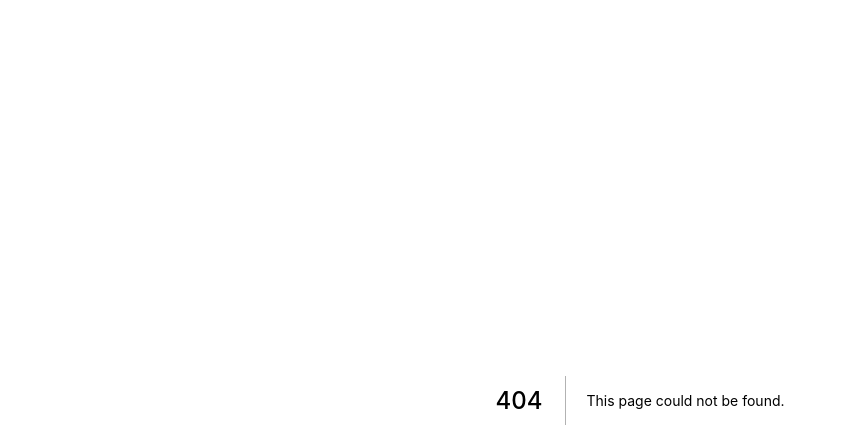
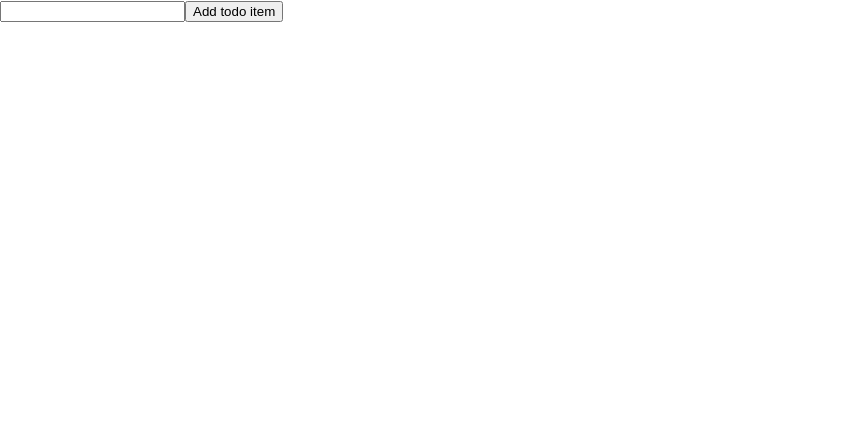
Before and after one commit to shareena-begum/react-props, a Next.js app: page /useRef in a window 1280 px wide. Before the commit this address had no page. Shown: the top 448 px of the page, without its empty margins (0-847 px from the left). Built offline with nearby package versions, Linux system fonts and the light colour scheme.

Commit message:
useRef hooks

```diff
--- /dev/null
+++ b/pages/useRef.js
@@ -0,0 +1,30 @@
+import React, {useState} from "react"
+
+function useRef() {
+    const [newTodoValue, setNewTodoValue] = useState("")
+    const [todosList, setTodosList] = useState([])
+
+    function handleChange(event) {
+        setNewTodoValue(event.target.value)
+    }
+
+    function addTodo(event) {
+        event.preventDefault()
+        setTodosList(prevTodosList => [...prevTodosList, newTodoValue])
+        setNewTodoValue("")
+    }
+
+    const allTodos = todosList.map(todo => <p key={todo}>{todo}</p>)
+
+    return (
+        <div>
+            <form>
+                <input type="text" name="todo" value={newTodoValue} onChange={handleChange}/>
+                <button onClick={addTodo}>Add todo item</button>
+            </form>
+            {allTodos}
+        </div>
+    )
+}
+
+export default useRef
```
